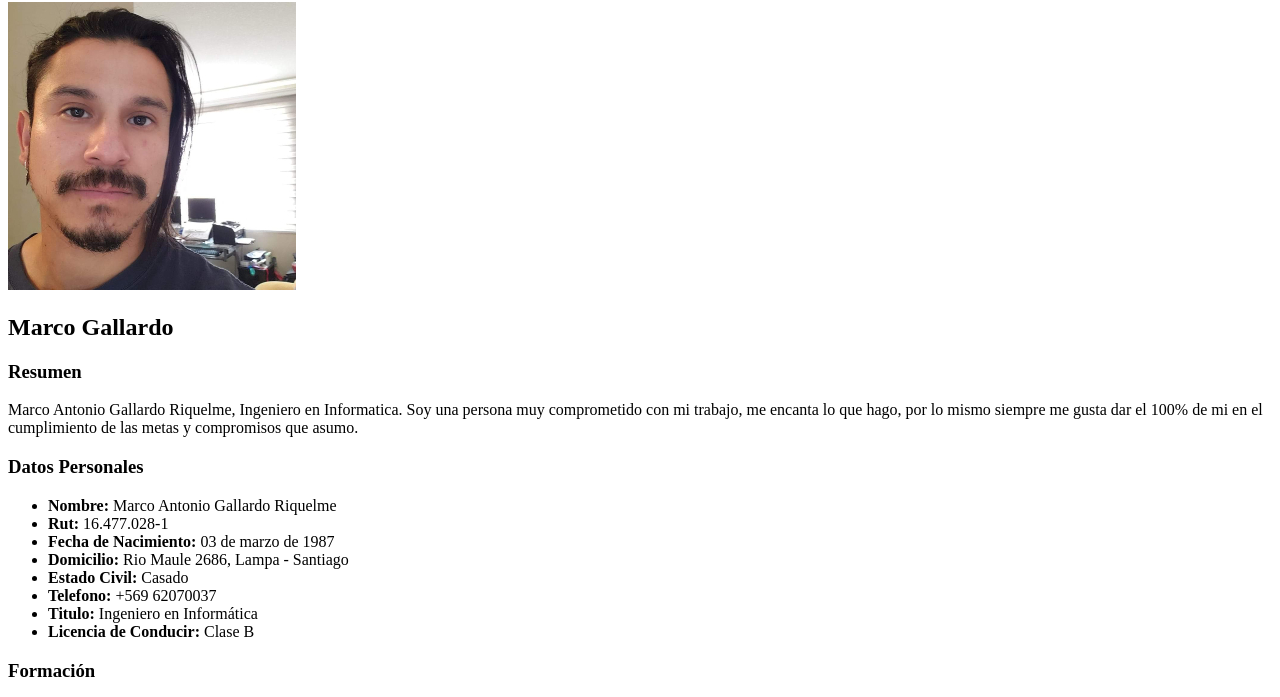
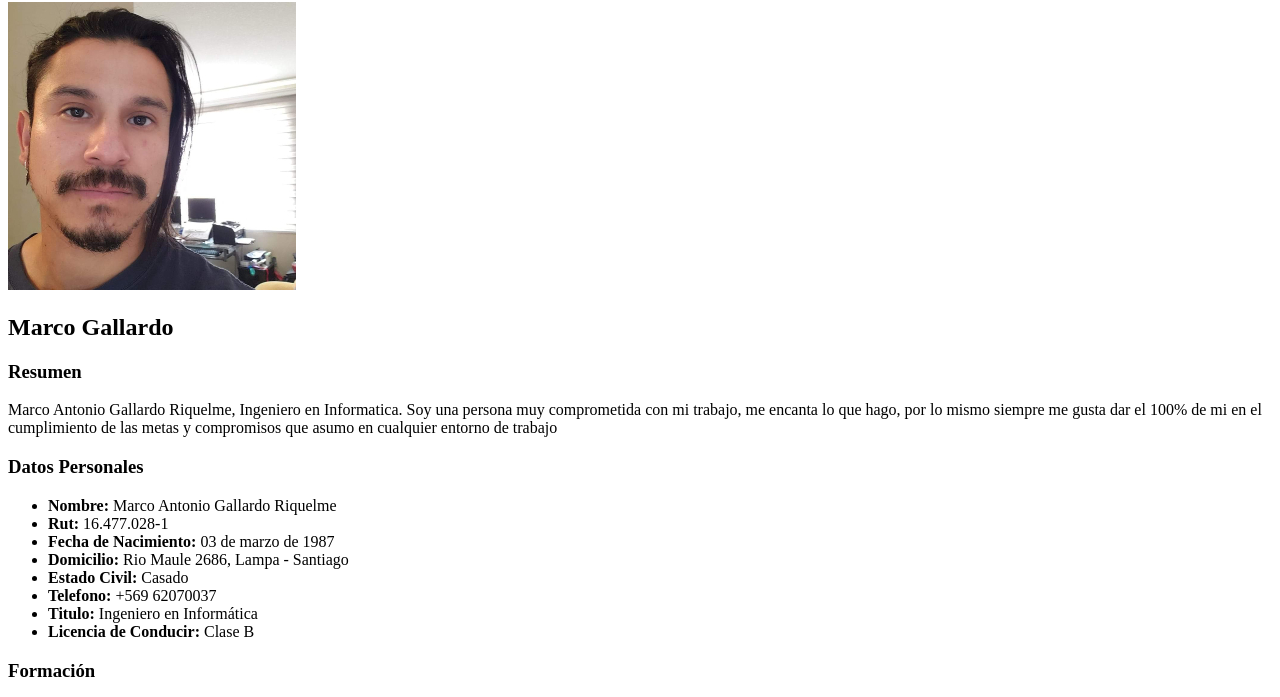
Before and after one commit to MarcoLinkMG/desafio1, a plain HTML site: page index.html in a window 1280 px wide. Shown: the part 78-775 px from the top of the page. Drawn offline with Linux system fonts and the light colour scheme.

Commit message:
ahora si cambio de usuario

```diff
--- a/index.html
+++ b/index.html
@@ -13,9 +13,9 @@
     <h3>Resumen</h3>
     <p>
       Marco Antonio Gallardo Riquelme, Ingeniero en Informatica. Soy
-      una persona muy comprometido con mi trabajo, me encanta lo que hago, por
+      una persona muy comprometida con mi trabajo, me encanta lo que hago, por
       lo mismo siempre me gusta dar el 100% de mi en el cumplimiento de las
-      metas y compromisos que asumo.
+      metas y compromisos que asumo en cualquier entorno de trabajo
     </p>
     <h3>Datos Personales</h3>
     <ul>
```
